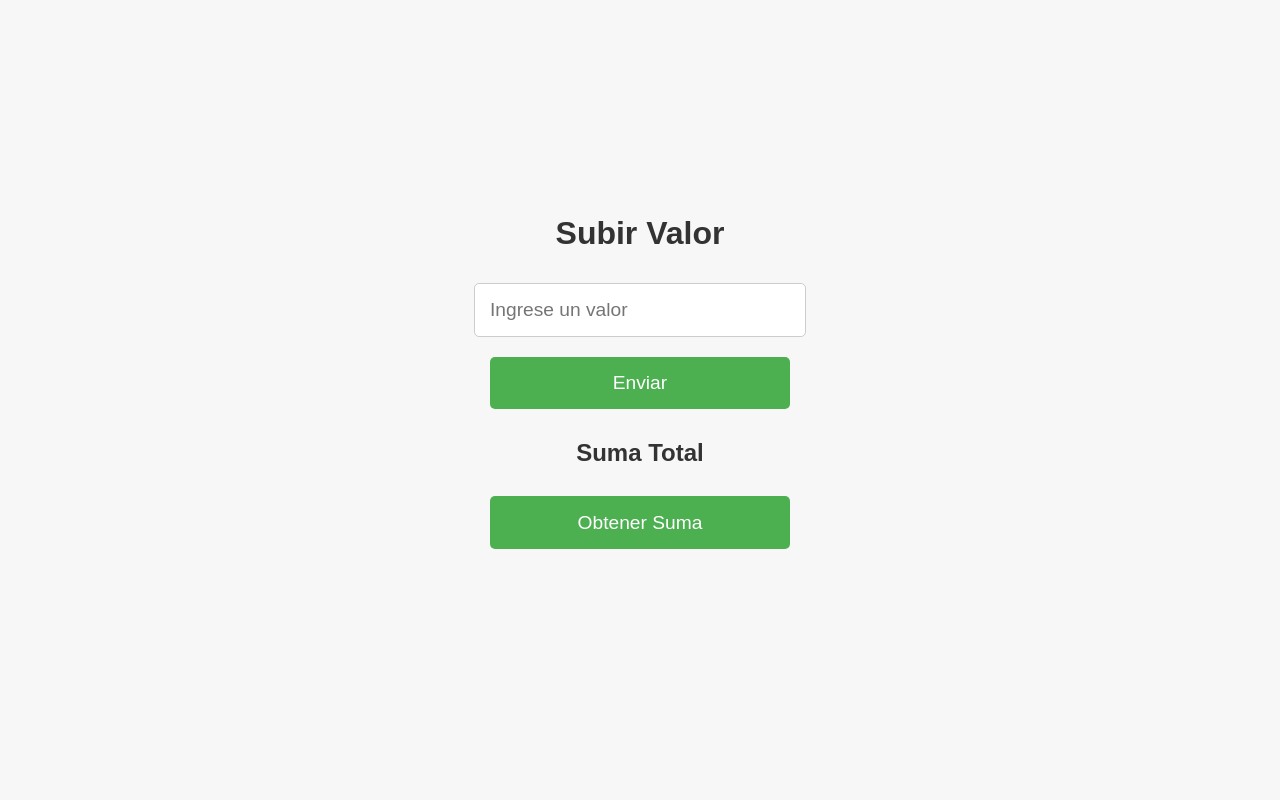
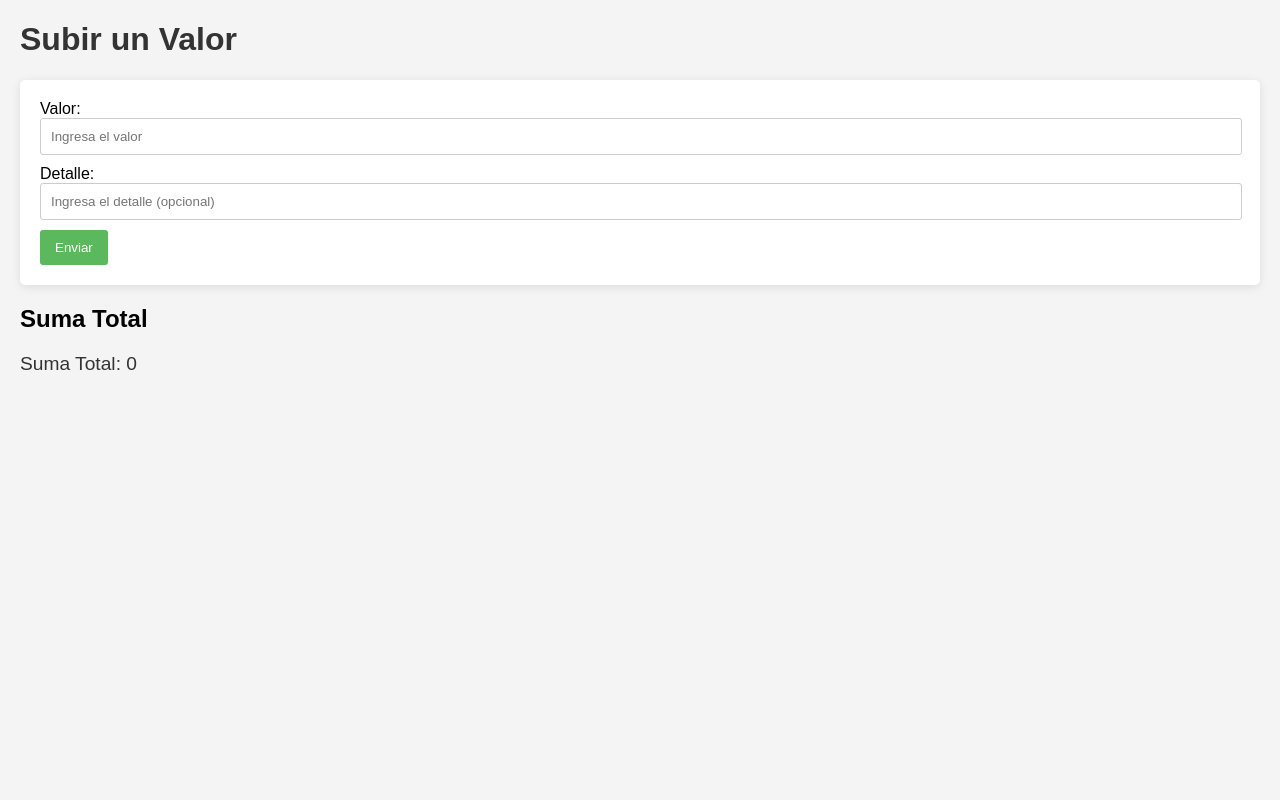
Before and after one commit to Duxan18/tienda, a Flask app: page / in a window 1280 px wide. Run offline with Flask 3, Linux system fonts and the light colour scheme.

Commit message:
parte_1_proyecto

```diff
--- a/app.py
+++ b/app.py
@@ -33,7 +33,8 @@ def subir_valor():
     connection.close()
 
     valores.append(valor)
-    return jsonify({"message": "Valor agregado exitosamente."})
+    return jsonify({"message": "Valor y detalle agregados exitosamente."})
+
 
 @app.route('/obtener_suma', methods=['GET'])
 def obtener_suma():
--- a/templates/index.html
+++ b/templates/index.html
@@ -1,86 +1,93 @@
 <!DOCTYPE html>
-<html lang="en">
+<html lang="es">
 <head>
     <meta charset="UTF-8">
     <meta name="viewport" content="width=device-width, initial-scale=1.0">
-    <title>Sumatoria Diaria</title>
+    <title>Subir Valor</title>
     <style>
-        /* Asegura que el diseño sea adaptable a la pantalla */
         body {
             font-family: Arial, sans-serif;
-            margin: 0;
-            padding: 0;
-            display: flex;
-            flex-direction: column;
-            align-items: center;
-            justify-content: center;
-            min-height: 100vh;
-            background-color: #f7f7f7;
+            margin: 20px;
+            background-color: #f4f4f4;
         }
-
-        h1, h2 {
+        h1 {
             color: #333;
         }
-
-        input, button {
+        form {
+            background-color: #fff;
+            padding: 20px;
+            border-radius: 5px;
+            box-shadow: 0 2px 10px rgba(0, 0, 0, 0.1);
+        }
+        input[type="number"], input[type="text"] {
+            width: calc(100% - 20px);
+            padding: 10px;
+            margin-bottom: 10px;
+            border: 1px solid #ccc;
+            border-radius: 3px;
+        }
+        button {
+            padding: 10px 15px;
+            background-color: #5cb85c;
+            color: white;
+            border: none;
+            border-radius: 3px;
+            cursor: pointer;
+        }
+        button:hover {
+            background-color: #4cae4c;
+        }
+        #sumaTotal {
+            margin-top: 20px;
             font-size: 1.2em;
-            padding: 0.8em;
-            margin: 0.5em;
-            width: 90%;
-            max-width: 300px;
-            border: 1px solid #ccc;
-            border-radius: 5px;
-        }
-
-        button {
-            background-color: #4CAF50;
-            color: white;
-            cursor: pointer;
-            border: none;
-        }
-
-        button:hover {
-            background-color: #45a049;
-        }
-
-        #resultado {
-            font-size: 1.5em;
             color: #333;
         }
     </style>
 </head>
 <body>
-    <h1>Subir Valor</h1>
-    <input type="number" id="valor" placeholder="Ingrese un valor">
-    <button onclick="subirValor()">Enviar</button>
+    <h1>Subir un Valor</h1>
+    <form id="valorForm">
+        <label for="valor">Valor:</label>
+        <input type="number" id="valor" name="valor" placeholder="Ingresa el valor" required><br>
+
+        <label for="detalle">Detalle:</label>
+        <input type="text" id="detalle" name="detalle" placeholder="Ingresa el detalle (opcional)"><br>
+
+        <button type="submit">Enviar</button>
+    </form>
 
     <h2>Suma Total</h2>
-    <button onclick="obtenerSuma()">Obtener Suma</button>
-    <p id="resultado"></p>
+    <p id="sumaTotal"></p>
 
     <script>
-        function subirValor() {
-            const valor = document.getElementById("valor").value;
-            fetch('/subir_valor', {
+        document.getElementById('valorForm').addEventListener('submit', async (event) => {
+            event.preventDefault();
+            const valor = document.getElementById('valor').value;
+            const detalle = document.getElementById('detalle').value || "No informa";
+
+            const response = await fetch('/subir_valor', {
                 method: 'POST',
                 headers: {
                     'Content-Type': 'application/json'
                 },
-                body: JSON.stringify({ valor: parseFloat(valor) })
-            })
-            .then(response => response.json())
-            .then(data => {
-                alert(data.message);
+                body: JSON.stringify({ valor: parseFloat(valor), detalle })
             });
+
+            if (response.ok) {
+                alert("Valor y detalle agregados exitosamente.");
+                obtenerSumaTotal();
+            } else {
+                alert("Error al agregar el valor.");
+            }
+        });
+
+        async function obtenerSumaTotal() {
+            const response = await fetch('/obtener_suma');
+            const data = await response.json();
+            document.getElementById('sumaTotal').textContent = "Suma Total: " + data.suma_total;
         }
 
-        function obtenerSuma() {
-            fetch('/obtener_suma')
-            .then(response => response.json())
-            .then(data => {
-                document.getElementById("resultado").innerText = "Suma total: " + data.suma_total;
-            });
-        }
+        obtenerSumaTotal();
     </script>
 </body>
 </html>
```
